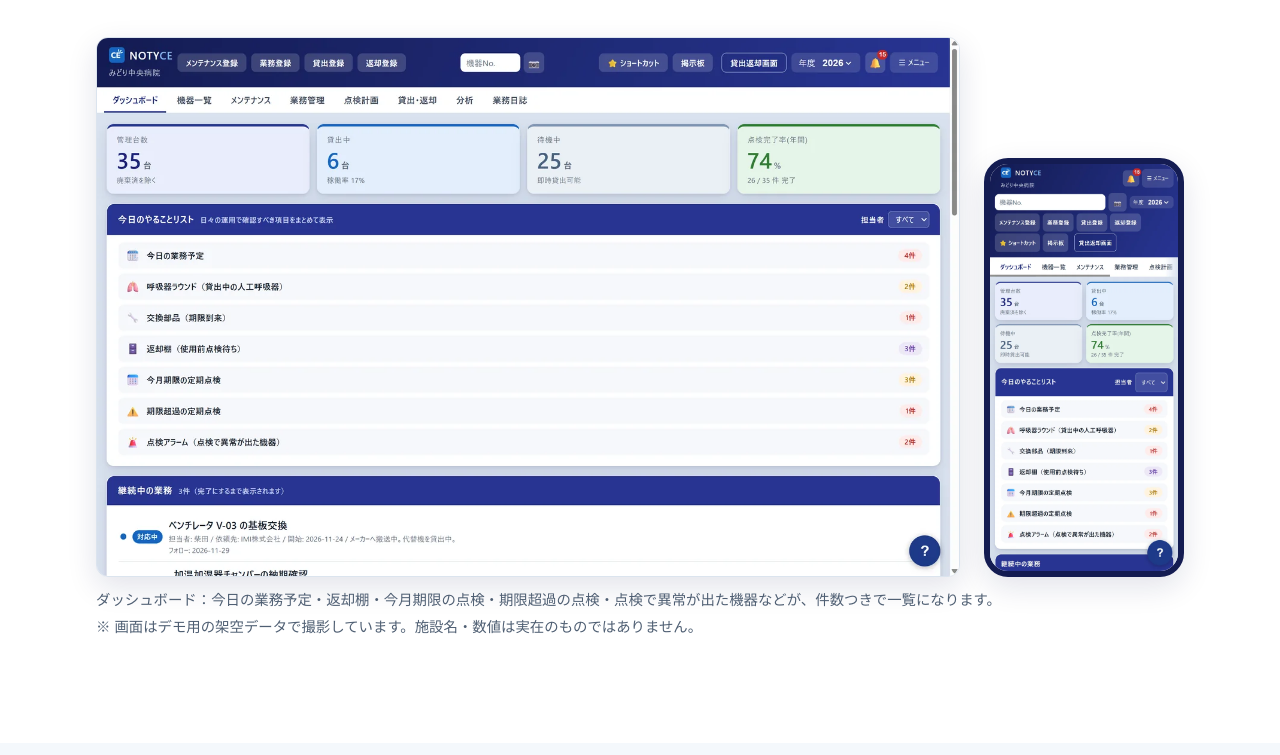
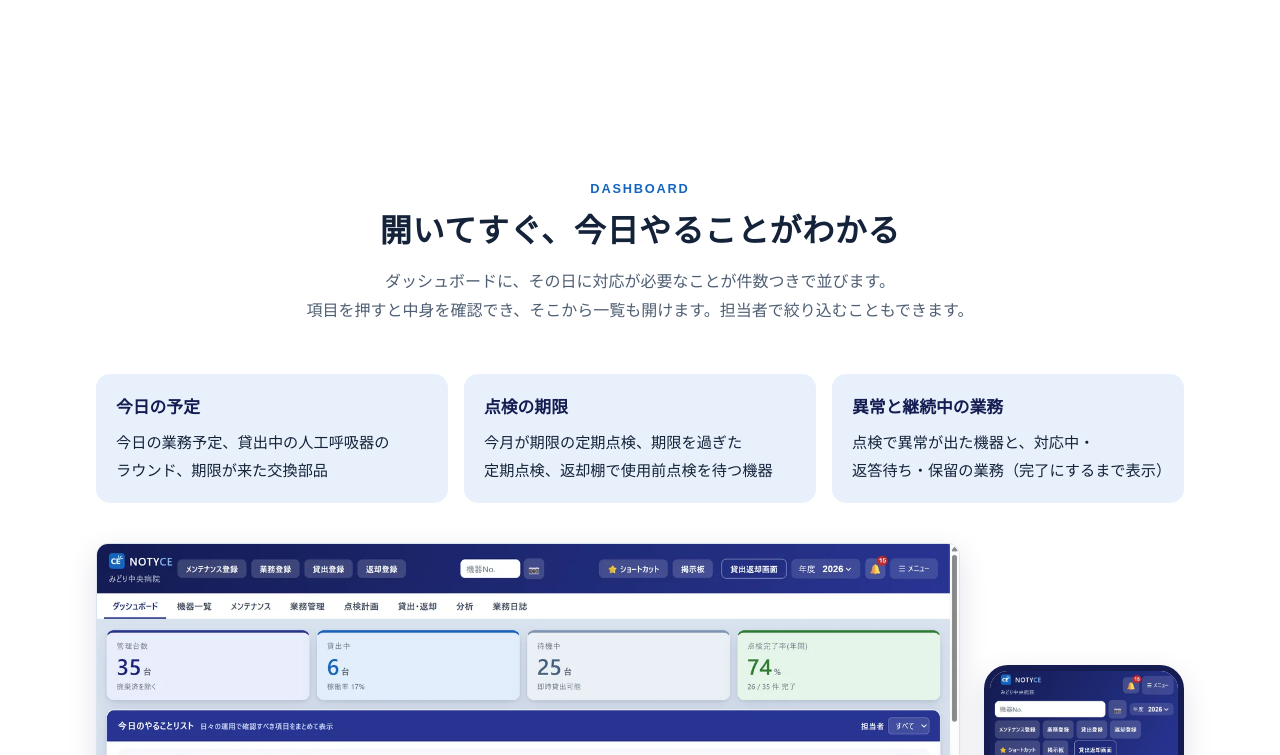
Before and after one commit to dxdimix/dxdimix-website, a plain HTML site: page services/notyce.html in a window 1280 px wide. Shown: the part 1305-2060 px from the top of the page. Drawn offline with Linux system fonts and the light colour scheme.

Commit message:
NOTYCE ページに「開いてすぐ、今日やることがわかる」セクションを追加
Co-Authored-By: Claude Opus 5.5 <noreply@anthropic.com>
Claude-Session: https://claude.ai/code/session_01NtnWezJ17y1u2aEZSF6Lnp

```diff
--- a/assets/css/style.css
+++ b/assets/css/style.css
@@ -372,3 +372,8 @@ section.soft { background: var(--c-bg-soft); }
 .feature .shots { grid-column: 1 / -1; }
 .overview-shots { margin-top: 40px; }
 .overview-shots figcaption, .shots-caption { font-size: .9rem; color: var(--c-sub); margin-top: 10px; }
+.dash-points { list-style: none; padding: 0; margin: 32px 0 0; display: grid; grid-template-columns: repeat(3, minmax(0, 1fr)); gap: 16px; }
+.dash-points li { background: var(--c-ny-soft); border-radius: 14px; padding: 18px 20px; font-size: .95rem; color: var(--c-text); }
+.dash-points strong { display: block; color: var(--c-ny-dark); font-size: 1.05rem; margin-bottom: 6px; }
+@media (max-width: 720px) { .dash-points { grid-template-columns: 1fr; } }
+@media (max-width: 720px) { .overview-shots .shot-pc { display: none; } }
--- a/services/notyce.html
+++ b/services/notyce.html
@@ -92,12 +92,26 @@
       <li><div class="icon-wrap ny"><svg class="icon" aria-hidden="true"><use href="../assets/img/icons.svg#i-users"/></svg></div><div><strong>導入から運用まで伴走</strong><span>初期設定やデータ移行も代行します。</span></div></li>
     </ul>
   </div>
+</section>
+
+<!-- ダッシュボード：やることがすぐわかる -->
+<section aria-labelledby="dash-title">
   <div class="container">
+    <div class="section-head">
+      <span class="eyebrow ny">DASHBOARD</span>
+      <h2 id="dash-title" class="section-title">開いてすぐ、今日やることがわかる</h2>
+      <p class="section-lead">ダッシュボードに、その日に対応が必要なことが件数つきで並びます。<br>項目を押すと中身を確認でき、そこから一覧も開けます。担当者で絞り込むこともできます。</p>
+    </div>
+    <ul class="dash-points">
+      <li><strong>今日の予定</strong>今日の業務予定、貸出中の人工呼吸器のラウンド、期限が来た交換部品</li>
+      <li><strong>点検の期限</strong>今月が期限の定期点検、期限を過ぎた定期点検、返却棚で使用前点検を待つ機器</li>
+      <li><strong>異常と継続中の業務</strong>点検で異常が出た機器と、対応中・返答待ち・保留の業務（完了にするまで表示）</li>
+    </ul>
     <div class="shots overview-shots">
       <figure class="shot shot-pc"><img src="../assets/img/notyce-screens/01_dashboard_pc.webp" alt="NOTYCEのダッシュボード画面（PC）。管理台数・貸出中・待機中・点検完了率の数字と、今日の業務予定・返却棚・期限超過の点検・点検アラームなどの件数をまとめた「今日のやることリスト」" width="1440" height="900" loading="lazy" decoding="async"></figure>
       <figure class="shot shot-sp"><img src="../assets/img/notyce-screens/01_dashboard_sp.webp" alt="NOTYCEのダッシュボード画面（スマホ）" width="585" height="1266" loading="lazy" decoding="async"></figure>
     </div>
-    <p class="shots-caption">ダッシュボード：今日の業務予定・返却棚・今月期限の点検・期限超過の点検・点検で異常が出た機器などが、件数つきで一覧になります。<br>※ 画面はデモ用の架空データで撮影しています。施設名・数値は実在のものではありません。</p>
+    <p class="small demo-note">※ 画面はデモ用の架空データで撮影しています。施設名・数値は実在のものではありません。</p>
   </div>
 </section>
 
```
Also changed, not shown: 1 other file.
